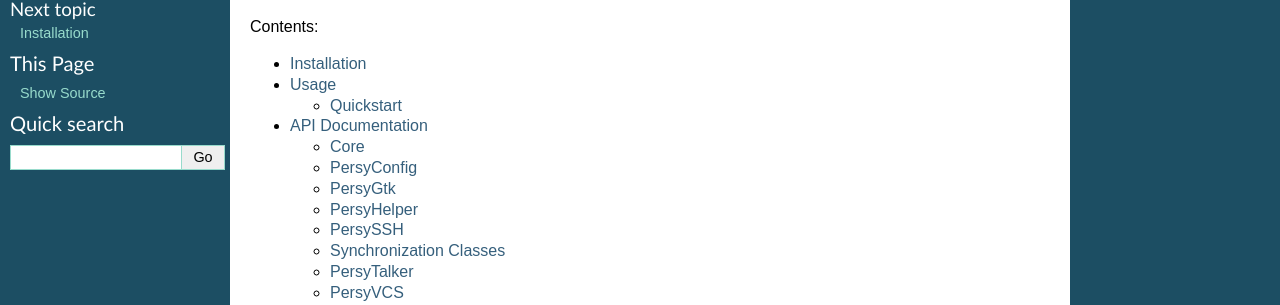
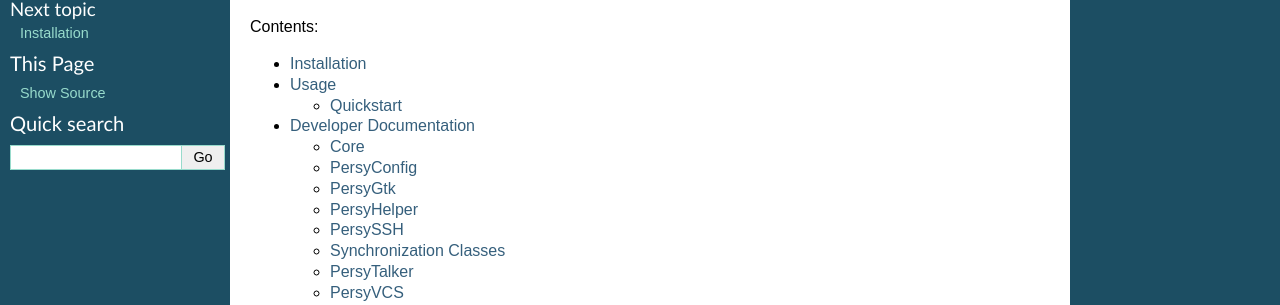
Before and after one commit to kinkerl/persy, a Sphinx documentation site: the page built from doc/index.rst, in a window 1280 px wide. Shown: the part 310-615 px from the top of the page. Built offline with Sphinx 7.4.7, drawn with Linux system fonts in a browser that asks for light colours.

Commit message:
renamed api documentation to developer documentation

```diff
--- a/doc/api.rst
+++ b/doc/developer.rst
@@ -1,4 +1,4 @@
-API Documentation
+Developer Documentation
 =================================
 
 Core
--- a/doc/index.rst
+++ b/doc/index.rst
@@ -26,7 +26,7 @@ Contents:
 
    installation
    usage
-   api
+   developer
    changelog
 
 Indices and tables
```
